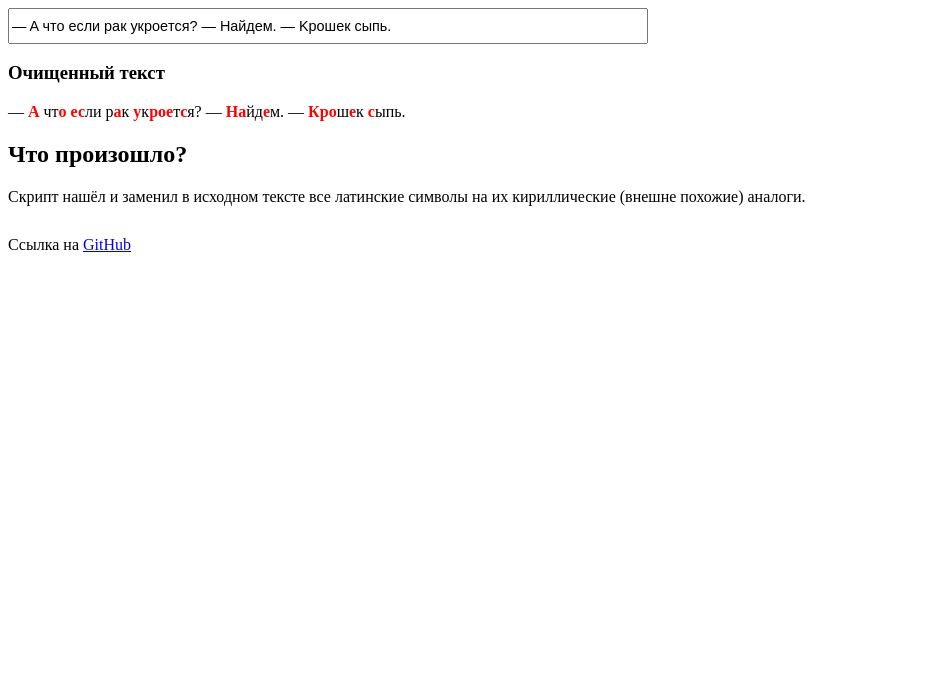
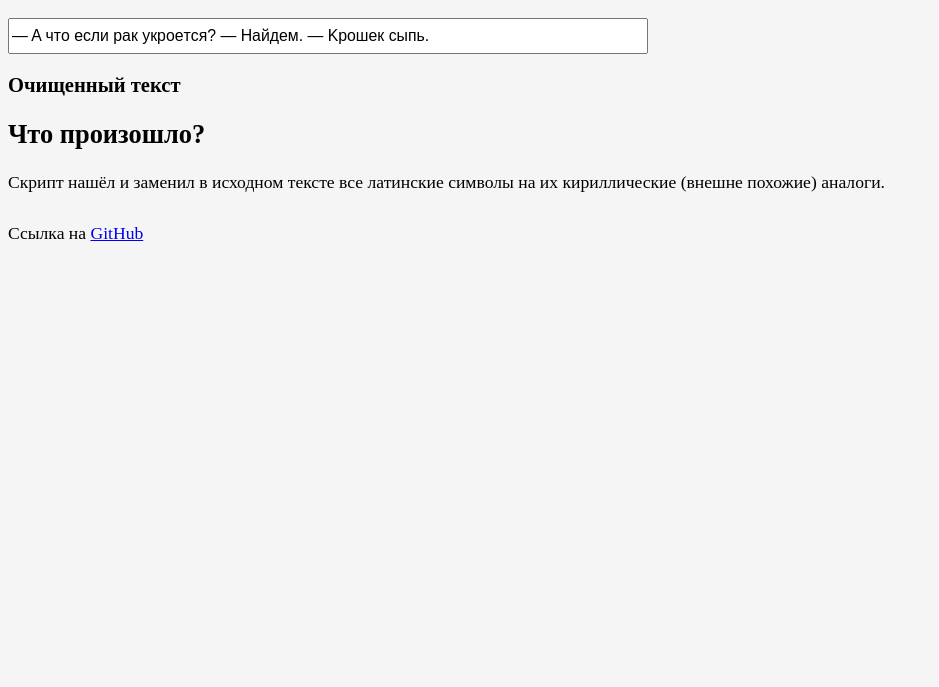
Before and after one commit to Spearance/anti-pe.js, a plain HTML site: page index.html in a window 1280 px wide. Shown: the part 113-800 px from the top of the page, without its empty margins (0-939 px from the left). Drawn offline with Linux system fonts and the light colour scheme.

Commit message:
прибрал стили

```diff
--- a/index.html
+++ b/index.html
@@ -4,10 +4,24 @@
 	<meta charset="UTF-8">
 	<title>АнтиПЭ</title>
 	<style>
-		label{display: block}
-		#resultText > b{color: red}
-		#git{margin-top: 30px}
-		#dirtyText{width: 50%; height: 30px; font-size: 90%}
+		body {
+			font-size: 110%;
+			background-color: #F5F5F5;
+		}
+		label{
+			display: block;
+		}
+		#resultText > b{
+			color: #FF2200;
+		}
+		#git{
+			margin-top: 30px;
+		}
+		#dirtyText{
+			width: 50%;
+			height: 30px;
+			font-size: 90%;
+		}
 	</style>
 </head>
 <body>
@@ -22,23 +36,24 @@
 	<p id="git">Ссылка на <a href="https://github.com/spearance/antiPE">GitHub</a></p>
 
 	<script>
-		var dirtyText = document.querySelector('#dirtyText');
-		var resultText = document.querySelector('#resultText');
+		const dirtyText = document.querySelector('#dirtyText')
+		const resultText = document.querySelector('#resultText')
 
-		function antiPE(str){
-			if (str) {
-				var obj = { "A": "А", "a": "а", "E": "Е", "e": "е", "T": "Т", "y": "у", "O": "О", "o": "о", "P": "Р", "p": "р", "H": "Н", "K": "К", "X": "Х", "x": "х", "C": "С", "c": "с", "B": "В", "M": "М" };
+		const mask = {
+			"A": "А","a": "а","E": "Е","e": "е","T": "Т","y": "у","O": "О","o": "о","P": "Р","p": "р","H": "Н","K": "К","X": "Х","x": "х","C": "С","c": "с","B": "В","M": "М"
+		}
 
-				for (var key in obj) {
-					var r = new RegExp(key, 'g');
-					str = str.replace(r, '<b>' + obj[key] + '</b>');
-				}
+		const antiPE = (str) => {
+			if (!str) {
+				return str
 			}
 
-			return str;
+			for (let key in mask) {
+				str = str.replaceAll(key, mask[key])
+			}
 		}
 
-		resultText.innerHTML = antiPE(dirtyText.value);
+		resultText.textContent = antiPE(dirtyText.value)
 	</script>
 </body>
 </html>
```
